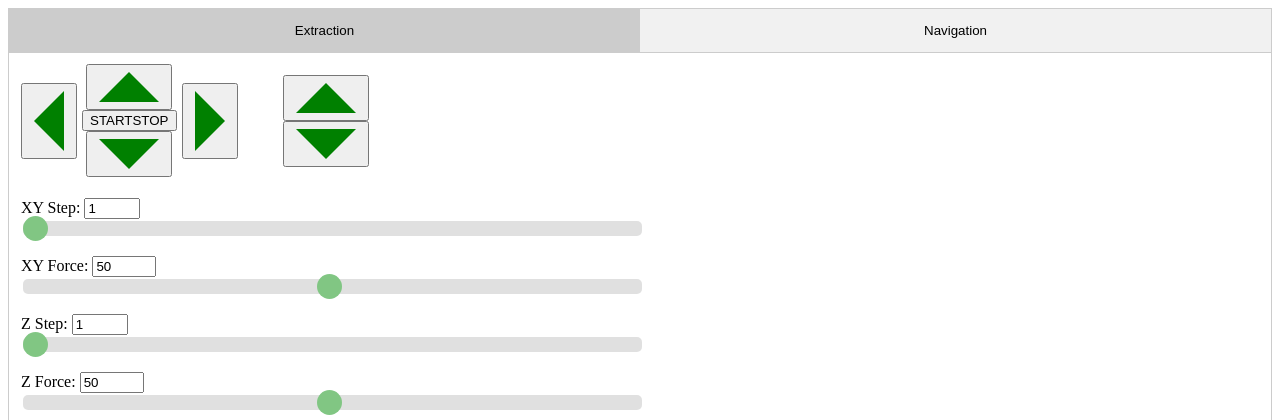
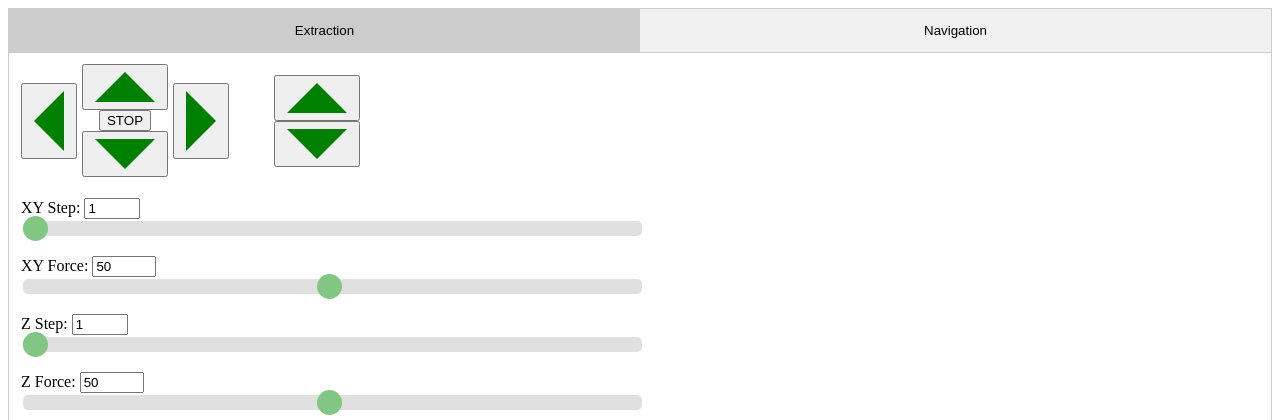
Before and after one commit to natuition/violette, a Flask app: page / in a window 1280 px wide. Shown: the top 420 px of the page. Run offline with Flask 2, Linux system fonts and the light colour scheme; parts of the project's set-up code (start-up, migrations or seed data) failed here and were passed over; some libraries are stand-ins or nearby versions.

Commit message:
Partical engines status and start/stop button (unconnected yet)

```diff
--- a/templates/interface.html
+++ b/templates/interface.html
@@ -26,9 +26,8 @@
                 <button type="button" id="move-forward">
                     <div class="arrow-forward arrow"></div>
                 </button>
-                <button type="button" id="startstop">
-                    <div class="startstop"></div>
-                    STARTSTOP
+                <button type="button">
+                    {{ "START" if engines_enabled == 0 else "STOP" }}
                 </button>
                 <button type="button" id="move-backward">
                     <div class="arrow-backward arrow"></div>
@@ -93,9 +92,8 @@
             <button type="button" id="body-forward">
                 <div class="arrow-forward arrow"></div>
             </button>
-            <button type="button" id="startstop">
-                <div class="startstop"></div>
-                STARTSTOP
+            <button type="button">
+                {{ "START" if engines_enabled == 0 else "STOP" }}
             </button>
             <button type="button" id="body-backward">
                 <div class="arrow-backward arrow"></div>
--- a/web_server.py
+++ b/web_server.py
@@ -23,6 +23,7 @@ WEB_SERV_HOST = "127.0.0.1"  # for local testing
 x_current = Value('i', 0)
 y_current = Value('i', 0)
 z_current = Value('i', 0)
+engines_enabled = Value('i', 1)
 
 smc = SmoothieConnector(SMOOTHIE_HOST, True)
 app = Flask(__name__)
@@ -113,6 +114,7 @@ def validate_moving_key(params, key_name, key_min, key_max, current_value):
     return None
 
 
+# BUTTONS HANDLERS
 def extraction_move_cmd_handler(params):
     # F key should be present anyway
     if "F" not in params:
@@ -177,7 +179,6 @@ def extraction_move_cmd_handler(params):
     """
 
     send_response(g_code + ": " + response + ", " + cur_coords_str())
-command_handlers["extraction-move"] = extraction_move_cmd_handler
 
 
 def start_engines_cmd_handler(params):
@@ -188,9 +189,13 @@ def stop_engines_cmd_handler(params):
     pass
 
 
+command_handlers["extraction-move"] = extraction_move_cmd_handler
+
+
+# ROUTES AND CLIENT EVENTS
 @app.route('/')
 def sessions():
-    return render_template('interface.html')
+    return render_template('interface.html', engines_enabled=engines_enabled.value)
 
 
 @socket_io.on('command')
```
